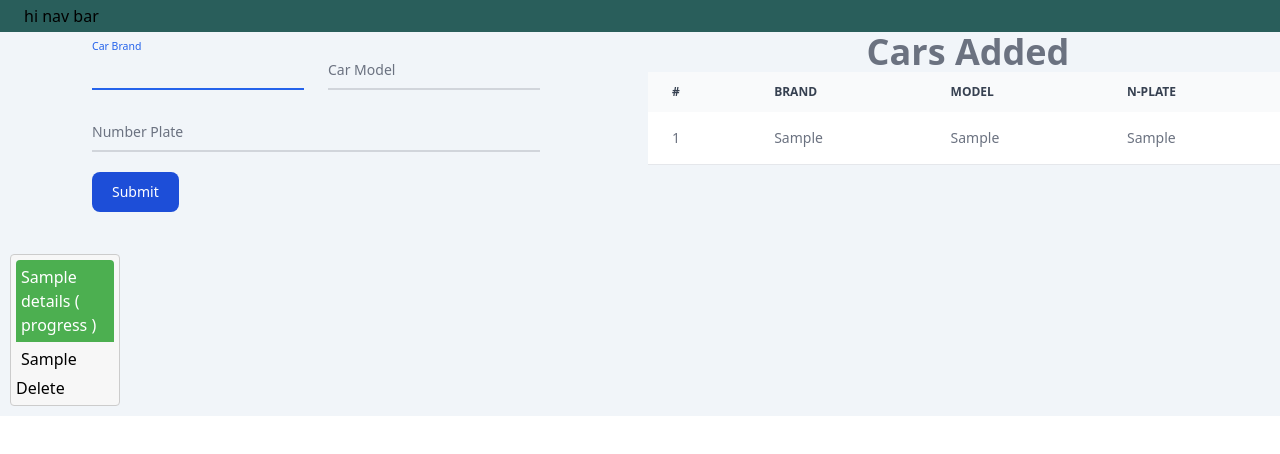
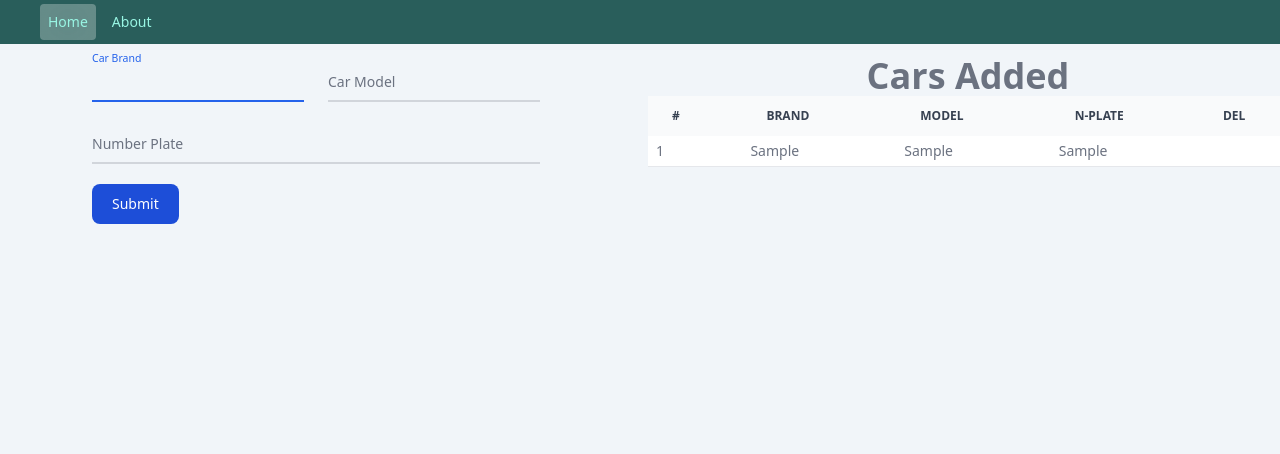
Before and after one commit to wkdkavishka/car-service-center-Angular-Express-Mongo, an Angular app in the folder car-service-center-Angular-front/: page / in a window 1280 px wide. Both pictures are taken after typing "Sample", "Sample", "Sample" into the empty fields and a click on the button "Submit". Shown: the top 454 px of the page. Built offline with nearby package versions, Linux system fonts and the light colour scheme.

Commit message:
ADD routing and CHANGE delete-function and ADD delete to cars table

```diff
--- a/car-service-center-Angular-front/src/app/app.component.html
+++ b/car-service-center-Angular-front/src/app/app.component.html
@@ -1,10 +1,6 @@
-<div
-  class="bg-slate-100 dark:bg-custom-dark"
->
-  <div class="container mx-auto">
-    <app-nav-bar></app-nav-bar>
-    <app-home></app-home>
-  </div>
+<div class="container">
+  <app-nav-bar class="fixed top-0 w-full z-50"></app-nav-bar>
+  <!-- to fix nav-bar covering the router-view  -->
+  <div class="pt-14"></div>
+  <router-outlet></router-outlet>
 </div>
-
-<router-outlet/>
--- a/car-service-center-Angular-front/src/app/app.routes.ts
+++ b/car-service-center-Angular-front/src/app/app.routes.ts
@@ -5,7 +5,7 @@ import {HomeComponent} from "./views/home/home.component";
 
 export const routes: Routes = [
   {
-    path: 'home',
+    path: '',
     component:HomeComponent,
   },
   {
--- a/car-service-center-Angular-front/src/app/components/major-components/nav-bar/nav-bar.component.html
+++ b/car-service-center-Angular-front/src/app/components/major-components/nav-bar/nav-bar.component.html
@@ -1,8 +1,184 @@
 <div class="backdrop-blur-sm bg-teal-900/90 dark:bg-teal-900/70">
   <div class="container mx-auto px-0 md:px-4">
     <nav class="flex items-center justify-between flex-wrap py-1 px-2">
-      hi nav bar
+      <!-- navigation menu panel -->
+      <section>
+        <div
+          id="menu"
+          class="flex-auto flex-wrap px-4 md:flex md:items-center md:w-auto"
+        >
+          <div class="text-sm block md:flex justify-between">
+            <a
+              routerLink=""
+              class="block py-2 px-2 mr-2 md:inline-block md:mt-0 text-teal-200 hover:text-white hover:bg-white/30 dark:hover:bg-black/30 hover:backdrop-blur-xl rounded"
+              routerLinkActive="bg-white/30 dark:bg-black/30 backdrop-blur-xl"
+              [routerLinkActiveOptions]="{ exact: true }"
+            >Home
+            </a>
+            <a
+              routerLink="about"
+              class="block py-2 px-2 mr-2 md:inline-block md:mt-0 text-teal-200 hover:text-white hover:bg-white/30 dark:hover:bg-black/30 hover:backdrop-blur-xl rounded"
+              routerLinkActive="bg-white/30 dark:bg-black/30 backdrop-blur-xl"
+            >About
+            </a>
+          </div>
+        </div>
+        <!-- end -->
+      </section>
       <!--    nav bar end    -->
     </nav>
   </div>
 </div>
+
+
+<!--#########################################################################-->
+
+<!--<div class="backdrop-blur-xl bg-teal-900/90 dark:bg-teal-900/70">-->
+<!--    <div class="container mx-auto px-0 md:px-4">-->
+<!--      <nav class="flex items-center justify-between flex-wrap py-1 px-2">-->
+<!--        &lt;!&ndash; profile picture and name &ndash;&gt;-->
+<!--        <section>-->
+<!--          <div>-->
+<!--            <div class="flex-col items-center text-white">-->
+<!--              <div class="flex justify-center">-->
+<!--                <img-->
+<!--                  class="w-36 h-36 mb-3 rounded-full shadow-md"-->
+<!--                  :src="modalImageUrl"-->
+<!--                  alt="wkdkImage"-->
+<!--                />-->
+<!--              </div>-->
+<!--              <div class="flex justify-center">-->
+<!--                <h5 class="mb-1 text-xl font-medium text-white">-->
+<!--                  W.K.D.Kavishka-->
+<!--                </h5>-->
+<!--              </div>-->
+<!--              <div class="flex justify-center">-->
+<!--                <span class="text-sm text-slate-300">Software Enginear</span>-->
+<!--              </div>-->
+<!--              <div id="download" type="button" class="flex justify-center">-->
+<!--                <a-->
+<!--                  href="#"-->
+<!--                  class="text-center block text-sm px-4 py-2 leading-none border rounded text-white border-white hover:border-transparent hover:text-teal-500 hover:bg-white md:block md:flex-auto my-1"-->
+<!--                  >Download</a-->
+<!--                >-->
+<!--              </div>-->
+<!--            </div>-->
+<!--          </div>-->
+<!--        </section>-->
+
+<!--        -->
+
+<!--        &lt;!&ndash; theme toggle &ndash;&gt;-->
+<!--        <section>-->
+<!--          <div>-->
+<!--            <div-->
+<!--              id="toggleDark"-->
+<!--              class="h-12 w-12 rounded-md p-2 block ali"-->
+<!--              @click="toggleDark()"-->
+<!--            >-->
+<!--              <svg-->
+<!--                class="fill-violet-700 hidden dark:block"-->
+<!--                fill="currentColor"-->
+<!--                viewBox="0 0 20 20"-->
+<!--              >-->
+<!--                <path-->
+<!--                  d="M17.293 13.293A8 8 0 016.707 2.707a8.001 8.001 0 1010.586 10.586z"-->
+<!--                ></path>-->
+<!--              </svg>-->
+<!--              <svg-->
+<!--                class="fill-yellow-500 block dark:hidden"-->
+<!--                fill="currentColor"-->
+<!--                viewBox="0 0 20 20"-->
+<!--              >-->
+<!--                <path-->
+<!--                  d="M10 2a1 1 0 011 1v1a1 1 0 11-2 0V3a1 1 0 011-1zm4 8a4 4 0 11-8 0 4 4 0 018 0zm-.464 4.95l.707.707a1 1 0 001.414-1.414l-.707-.707a1 1 0 00-1.414 1.414zm2.12-10.607a1 1 0 010 1.414l-.706.707a1 1 0 11-1.414-1.414l.707-.707a1 1 0 011.414 0zM17 11a1 1 0 100-2h-1a1 1 0 100 2h1zm-7 4a1 1 0 011 1v1a1 1 0 11-2 0v-1a1 1 0 011-1zM5.05 6.464A1 1 0 106.465 5.05l-.708-.707a1 1 0 00-1.414 1.414l.707.707zm1.414 8.486l-.707.707a1 1 0 01-1.414-1.414l.707-.707a1 1 0 011.414 1.414zM4 11a1 1 0 100-2H3a1 1 0 000 2h1z"-->
+<!--                  fill-rule="evenodd"-->
+<!--                  clip-rule="evenodd"-->
+<!--                ></path>-->
+<!--              </svg>-->
+<!--            </div>-->
+<!--          </div>-->
+<!--        </section>-->
+
+<!--        &lt;!&ndash;    new dark drop down    &ndash;&gt;-->
+<!--        <section>-->
+<!--          <div class="relative inline-block text-right">-->
+<!--            <div-->
+<!--              id="menu-button"-->
+<!--              type="button"-->
+<!--              class="text-sm px-3 py-2 leading-none border rounded text-white hover:border-transparent hover:text-teal-500 hover:bg-white my-1 inline-flex"-->
+<!--              aria-expanded="true"-->
+<!--              aria-haspopup="true"-->
+<!--              @click="isOpen = !isOpen"-->
+<!--            >-->
+<!--              <label class="hidden sm:block"> Options </label>-->
+<!--              <svg-->
+<!--                class="h-4 w-4 text-gray-400"-->
+<!--                viewBox="0 0 20 20"-->
+<!--                fill="currentColor"-->
+<!--                aria-hidden="true"-->
+<!--              >-->
+<!--                <path-->
+<!--                  fill-rule="evenodd"-->
+<!--                  d="M5.23 7.21a.75.75 0 011.06.02L10 11.168l3.71-3.938a.75.75 0 111.08 1.04l-4.25 4.5a.75.75 0 01-1.08 0l-4.25-4.5a.75.75 0 01.02-1.06z"-->
+<!--                  clip-rule="evenodd"-->
+<!--                />-->
+<!--              </svg>-->
+<!--            </div>-->
+
+<!--            &lt;!&ndash;-->
+<!--              Dropdown menu, show/hide based on menu state.-->
+
+<!--              Entering: "transition ease-out duration-100"-->
+<!--                From: "transform opacity-0 scale-95"-->
+<!--                To: "transform opacity-100 scale-100"-->
+<!--              Leaving: "transition ease-in duration-75"-->
+<!--                From: "transform opacity-100 scale-100"-->
+<!--                To: "transform opacity-0 scale-95"-->
+<!--            &ndash;&gt;-->
+<!--            <div-->
+<!--              :class="isOpen ? 'block' : 'hidden'"-->
+<!--              class="text-white absolute right-0 z-10 mt-2 w-24 origin-top-right rounded backdrop-blur-xl bg-teal-900/90 shadow-lg ring-1 ring-black ring-opacity-5 focus:outline-none text-center"-->
+<!--              role="menu"-->
+<!--              aria-orientation="vertical"-->
+<!--              aria-labelledby="menu-button"-->
+<!--              tabindex="-1"-->
+<!--            >-->
+<!--              <div role="none" @mouseleave="isOpen = false">-->
+<!--                <a-->
+<!--                  id="menu-item-0"-->
+<!--                  href="#"-->
+<!--                  class="block px-4 py-2 text-sm rounded hover:bg-white/30 dark:hover:bg-black/30 hover:backdrop-blur-xl"-->
+<!--                  role="menuitem"-->
+<!--                  tabindex="-1"-->
+<!--                  @click="darkStatus = false"-->
+<!--                  >Light</a-->
+<!--                >-->
+<!--                <a-->
+<!--                  id="menu-item-1"-->
+<!--                  href="#"-->
+<!--                  class="block px-4 py-2 text-sm rounded hover:bg-white/30 dark:hover:bg-black/30 hover:backdrop-blur-xl"-->
+<!--                  role="menuitem"-->
+<!--                  tabindex="-1"-->
+<!--                  @click="darkStatus = true"-->
+<!--                  >Dark</a-->
+<!--                >-->
+<!--                &lt;!&ndash;                <form method="POST" action="#" role="none">&ndash;&gt;-->
+<!--                &lt;!&ndash;                  <button&ndash;&gt;-->
+<!--                &lt;!&ndash;                    id="menu-item-3"&ndash;&gt;-->
+<!--                &lt;!&ndash;                    type="submit"&ndash;&gt;-->
+<!--                &lt;!&ndash;                    class="block px-4 py-2 text-sm rounded hover:bg-red-500/70 dark:hover:bg-red-700/70 hover:backdrop-blur-xl"&ndash;&gt;-->
+<!--                &lt;!&ndash;                    role="menuitem"&ndash;&gt;-->
+<!--                &lt;!&ndash;                    tabindex="-1"&ndash;&gt;-->
+<!--                &lt;!&ndash;                  >&ndash;&gt;-->
+<!--                &lt;!&ndash;                    Sign out&ndash;&gt;-->
+<!--                &lt;!&ndash;                  </button>&ndash;&gt;-->
+<!--                &lt;!&ndash;                </form>&ndash;&gt;-->
+<!--              </div>-->
+<!--            </div>-->
+<!--          </div>-->
+<!--        </section>-->
+<!--        &lt;!&ndash;    nav bar end    &ndash;&gt;-->
+<!--      </nav>-->
+<!--    </div>-->
+<!--  </div>-->
--- a/car-service-center-Angular-front/src/app/components/major-components/nav-bar/nav-bar.component.ts
+++ b/car-service-center-Angular-front/src/app/components/major-components/nav-bar/nav-bar.component.ts
@@ -1,9 +1,13 @@
 import { Component } from '@angular/core';
+import {RouterLink, RouterLinkActive} from "@angular/router";
 
 @Component({
   selector: 'app-nav-bar',
   standalone: true,
-  imports: [],
+  imports: [
+    RouterLink,
+    RouterLinkActive
+  ],
   templateUrl: './nav-bar.component.html',
   styleUrl: './nav-bar.component.scss'
 })
--- a/car-service-center-Angular-front/src/app/components/other-components/add-car/add-car.component.html
+++ b/car-service-center-Angular-front/src/app/components/other-components/add-car/add-car.component.html
@@ -1,9 +1,9 @@
-<div class="container">
+<div class="container mx-auto">
 
   <div class="grid grid-cols-2 gap-4">
     <!-- addACar a car -->
     <section>
-      <form (ngSubmit)="onSubmit()" class="max-w-md mx-auto py-4">
+      <form (ngSubmit)="onSubmit()" class="max-w-md mx-auto py-1">
         <div class="grid md:grid-cols-2 md:gap-6">
           <div class="relative z-0 w-full mb-5 group">
             <input #carInput [(ngModel)]="car_brand"
@@ -73,27 +73,33 @@
           <th class="px-6 py-3" scope="col">Brand</th>
           <th class="px-6 py-3" scope="col">Model</th>
           <th class="px-6 py-3" scope="col">N-Plate</th>
+          <th class="px-2 py-3" scope="col">Del</th>
         </tr>
         </thead>
         <tbody>
         <tr *ngFor="let car of cars; let i = index" class="bg-white border-b dark:bg-gray-800 dark:border-gray-700">
-          <td class="px-6 py-4">{{ i + 1 }}</td>
-          <td class="px-6 py-4">{{ car.car_brand }}</td>
-          <td class="px-6 py-4">{{ car.car_model }}</td>
-          <td class="px-6 py-4">{{ car.car_numberplate }}</td>
+          <td class="px-2 py-1">{{ i + 1 }}</td>
+          <td class="px-2 py-1">{{ car.car_brand }}</td>
+          <td class="px-2 py-1">{{ car.car_model }}</td>
+          <td class="px-2 py-1">{{ car.car_numberplate }}</td>
+          <td type="button"
+              class="px-2 py-1 text-sm leading-none  rounded text-white hover:border-transparent hover:bg-red-600 my-1 inline-flex"
+              (click)="onDelete( car )">
+            x
+          </td>
         </tr>
         </tbody>
       </table>
     </section>
     <!--  card for the newly added car  -->
-    <section>
-      <app-car-details *ngFor="let car of cars; let i = index"
-                       [car]="car"
-                       [index]="i"
-                       (d_index)="deleteCar($event)"
-      >
-      </app-car-details>
-    </section>
+    <!--    <section>-->
+    <!--      <app-car-details *ngFor="let car of cars; let i = index"-->
+    <!--                       [car]="car"-->
+    <!--                       [index]="i"-->
+    <!--      >-->
+    <!--&lt;!&ndash;        (d_index)="deleteCar($event)"&ndash;&gt;-->
+    <!--      </app-car-details>-->
+    <!--    </section>-->
   </div>
 
 </div>
--- a/car-service-center-Angular-front/src/app/components/other-components/add-car/add-car.component.ts
+++ b/car-service-center-Angular-front/src/app/components/other-components/add-car/add-car.component.ts
@@ -66,7 +66,11 @@ export class AddCarComponent implements OnInit {
     this.carInput.nativeElement.focus();
   }
 
-  deleteCar(index: number) {
-    this.cars.splice(index, 1);
+  // deleteCar(index: number) {
+  //   this.cars.splice(index, 1);
+  // }
+
+  onDelete(car: Car): void {
+    this.carService.deleteACar(car)
   }
 }
--- a/car-service-center-Angular-front/src/app/components/other-components/car-details/car-details.component.ts
+++ b/car-service-center-Angular-front/src/app/components/other-components/car-details/car-details.component.ts
@@ -1,4 +1,4 @@
-import {Component, EventEmitter, Input, Output} from '@angular/core';
+import {Component, Input} from '@angular/core';
 import {CarService} from "../../../services/car.service";
 import {Car} from "../../../models/car";
 
@@ -24,6 +24,6 @@ export class CarDetailsComponent {
     this.carService.deleteACar(this.car);
   }
 
-  @Output()
-  d_index: EventEmitter<number> = new EventEmitter<number>();
+  // @Output()
+  // d_index: EventEmitter<number> = new EventEmitter<number>();
 }
--- a/car-service-center-Angular-front/src/app/views/home/home.component.html
+++ b/car-service-center-Angular-front/src/app/views/home/home.component.html
@@ -1,3 +1 @@
 <app-add-car></app-add-car>
-
-<router-outlet/>
--- a/car-service-center-Angular-front/src/index.html
+++ b/car-service-center-Angular-front/src/index.html
@@ -7,7 +7,7 @@
   <meta name="viewport" content="width=device-width, initial-scale=1">
   <link rel="icon" type="image/x-icon" href="favicon.ico">
 </head>
-<body>
-  <app-root></app-root>
+<body class="bg-slate-100 dark:bg-custom-dark">
+<app-root></app-root>
 </body>
 </html>
--- a/car-service-center-Angular-front/tailwind.config.js
+++ b/car-service-center-Angular-front/tailwind.config.js
@@ -10,6 +10,9 @@ module.exports = {
         "custom-darker": "#161618",
         "custom-mid-dark": "#1F2326",
       },
+    //   container: {
+    //   padding: '2rem',
+    // },
     },
   },
   plugins: [],
```
